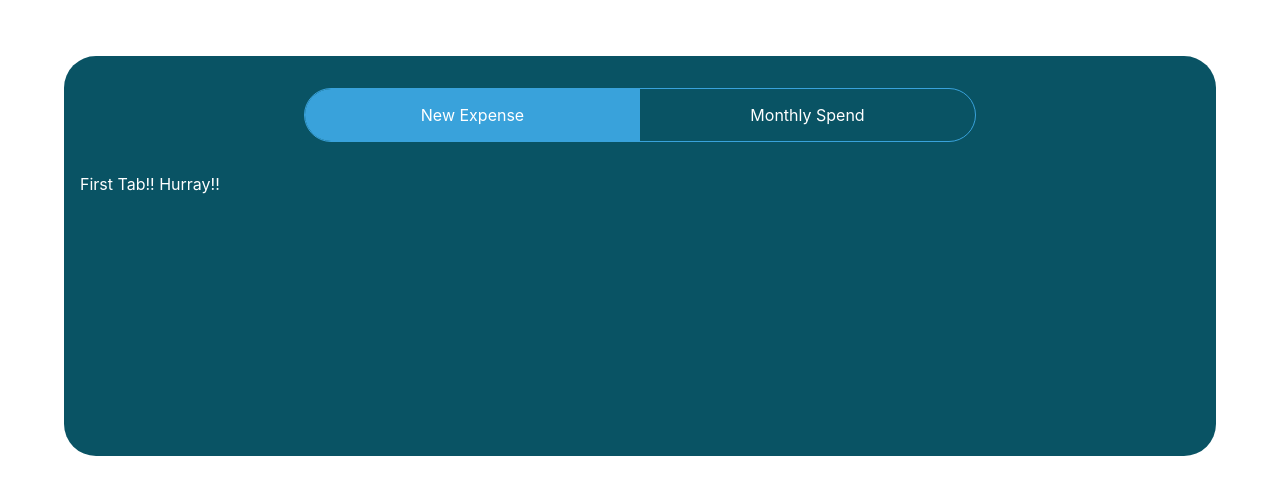
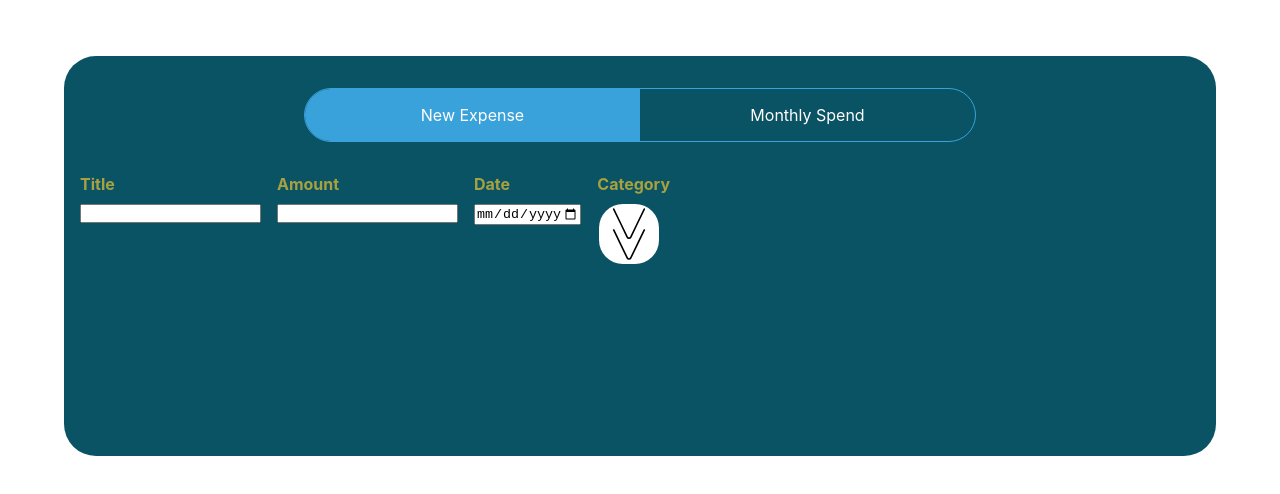
Before and after one commit to alantrieu/expense-tracker-commbank, a React (Create React App) app: page / in a window 1280 px wide. Shown: the top 494 px of the page. Built offline with nearby package versions, Linux system fonts and the light colour scheme.

Commit message:
worked on rough template for new expense tab

```diff
--- a/src/Components/Tabs/NewExpenseTab.css
+++ b/src/Components/Tabs/NewExpenseTab.css
@@ -3,3 +3,7 @@
     padding: 0;
     margin: 0;
 }
+
+.output {
+    color: greenyellow;
+}
--- a/src/Components/Tabs/NewExpenseTab.js
+++ b/src/Components/Tabs/NewExpenseTab.js
@@ -1,9 +1,10 @@
 import './NewExpenseTab.css';
+import NewExpenseForm from '../NewExpense/NewExpenseForm';
 
 const NewExpenseTab = () => {
     return (
-        <div className="NewExpenseTab">
-            <p>First Tab!! Hurray!!</p>
+        <div className="output">
+            <NewExpenseForm />
             {/* First tab content will go here */}
         </div>
     );
```
